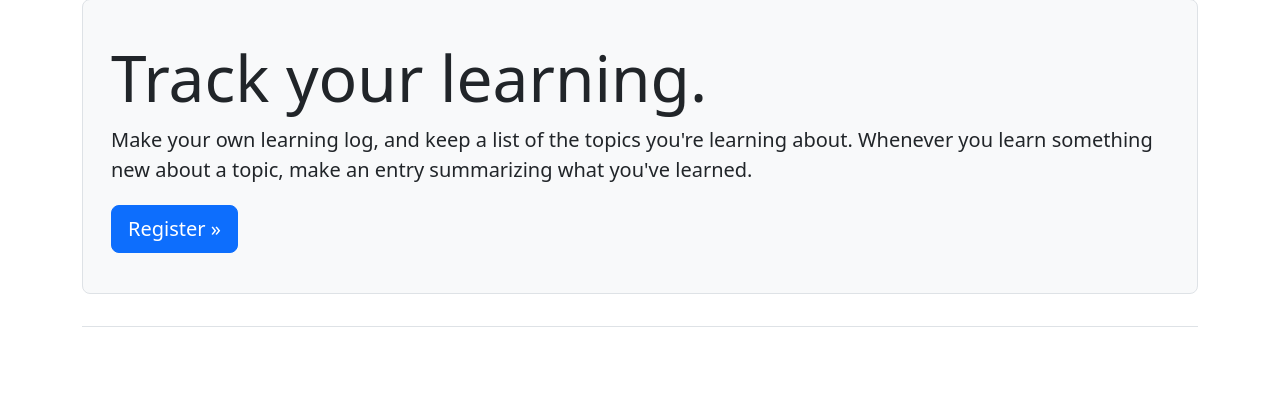
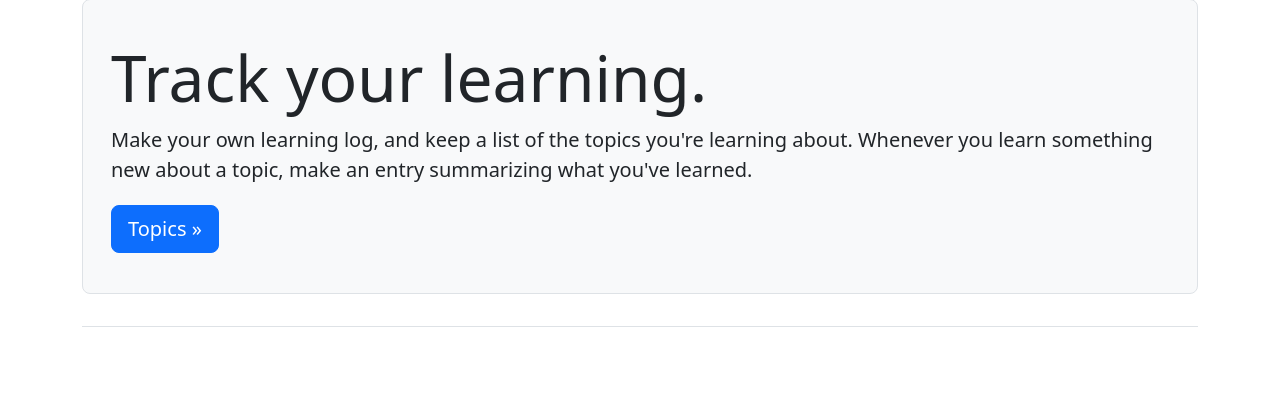
Before and after one commit to rhee2333/learning_log, a Django app: page / in a window 1280 px wide. Shown: the part 83-478 px from the top of the page. Run offline with Django 5.2, Linux system fonts and the light colour scheme; a user stored in the database is signed in; some libraries are stand-ins or nearby versions.

Commit message:
优化主页展示

```diff
--- a/learning_logs/templates/learning_logs/index.html
+++ b/learning_logs/templates/learning_logs/index.html
@@ -9,8 +9,13 @@
           topics you're learning about. Whenever you learn something new
           about a topic, make an entry summarizing what you've learned.</p>
 
+      {% if user.is_authenticated %}
+        <a class="btn btn-primary btn-lg mt-1"
+           href="{% url 'learning_logs:topics' %}">Topics &raquo;</a>
+      {% else %}
       <a class="btn btn-primary btn-lg mt-1"
-        href="{% url 'accounts:register' %}">Register &raquo;</a>
+         href="{% url 'accounts:register' %}">Register &raquo;</a>
+      {% endif %}
 
     </div>
   </div>
```
